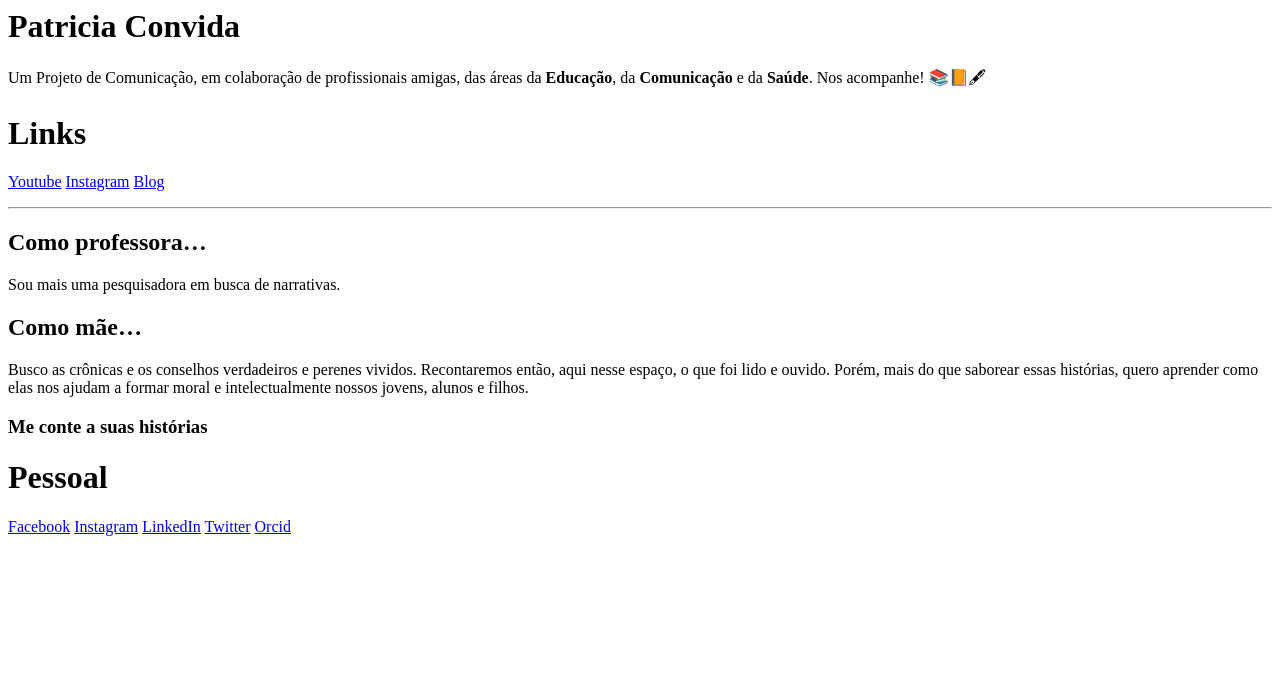
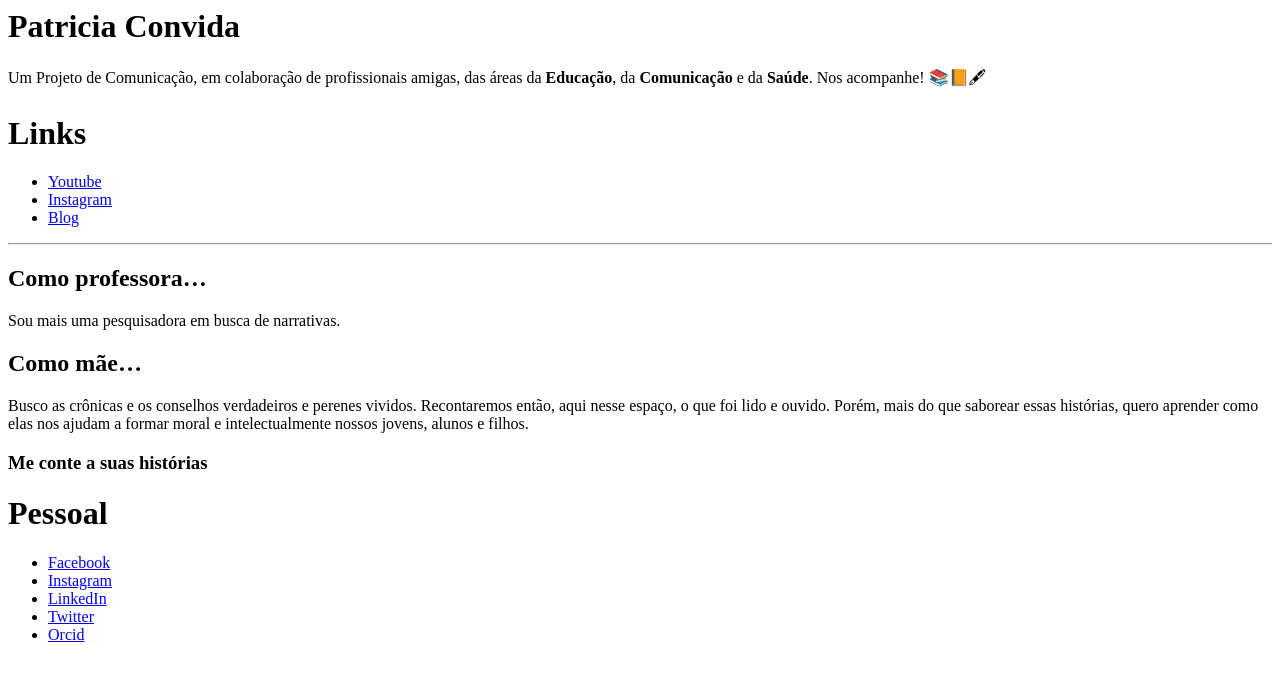
Before and after one commit to patriciaconvida/patriciaconvida.github.io, a plain HTML site: page index.html in a window 1280 px wide. Drawn offline with Linux system fonts and the light colour scheme.

Commit message:
Update index.html

```diff
--- a/index.html
+++ b/index.html
@@ -1,12 +1,33 @@
+<html>
+<head>
+
+</head>
+<body>
     <h1 id="patricia-convida">Patricia Convida</h1>
-<p>Um Projeto de Comunicação, em colaboração de profissionais amigas, das áreas da <strong>Educação</strong>, da <strong>Comunicação</strong> e da <strong>Saúde</strong>. Nos acompanhe! 📚📙🖋</p>
+    <p>Um Projeto de Comunicação, em colaboração de profissionais amigas, das áreas da <strong>Educação</strong>, da
+        <strong>Comunicação</strong> e da <strong>Saúde</strong>. Nos acompanhe! 📚📙🖋</p>
     <h1 id="links">Links</h1>
-<p><a href="https://www.youtube.com/c/PatriciaConvida/">Youtube</a> <a href="https://www.instagram.com/patricia.convida/">Instagram</a> <a href="http://edulco.blogspot.com/2020/11/futurocriativo.html/">Blog</a></p>
-<hr />
+    <ul>
+        <li><a href="https://www.youtube.com/c/PatriciaConvida/">Youtube</a></li>
+        <li><a href="https://www.instagram.com/patricia.convida/">Instagram</a></li>
+        <li><a href="http://edulco.blogspot.com/2020/11/futurocriativo.html/">Blog</a></li>
+    </ul>
+    <hr>
     <h2 id="como-professora">Como professora…</h2>
     <p>Sou mais uma pesquisadora em busca de narrativas.</p>
     <h2 id="como-mãe">Como mãe…</h2>
-<p>Busco as crônicas e os conselhos verdadeiros e perenes vividos. Recontaremos então, aqui nesse espaço, o que foi lido e ouvido. Porém, mais do que saborear essas histórias, quero aprender como elas nos ajudam a formar moral e intelectualmente nossos jovens, alunos e filhos.</p>
+    <p>Busco as crônicas e os conselhos verdadeiros e perenes vividos. Recontaremos então, aqui nesse espaço, o que foi
+        lido e ouvido. Porém, mais do que saborear essas histórias, quero aprender como elas nos ajudam a formar moral e
+        intelectualmente nossos jovens, alunos e filhos.</p>
     <h3 id="me-conte-a-suas-histórias">Me conte a suas histórias</h3>
     <h1 id="pessoal">Pessoal</h1>
-<p><a href="https://www.facebook.com/patricia.midoesdematos/">Facebook</a> <a href="https://www.instagram.com/patricia.midoes/">Instagram</a> <a href="https://www.linkedin.com/in/patricia-mid%C3%B5es-a6859537/">LinkedIn</a> <a href="https://twitter.com/patriciamidoes/">Twitter</a> <a href="https://orcid.org/0000-0003-3165-8801">Orcid</a></p>
+    <ul>
+        <li><a href="https://www.facebook.com/patricia.midoesdematos/">Facebook</a></li>
+        <li><a href="https://www.instagram.com/patricia.midoes/">Instagram</a></li>
+        <li><a href="https://www.linkedin.com/in/patricia-mid%C3%B5es-a6859537/">LinkedIn</a></li>
+        <li><a href="https://twitter.com/patriciamidoes/">Twitter</a></li>
+        <li><a href="https://orcid.org/0000-0003-3165-8801">Orcid</a></li>
+    </ul>
+</body>
+
+</html>
```
Lines whose indentation alone changed are shown as unchanged.
